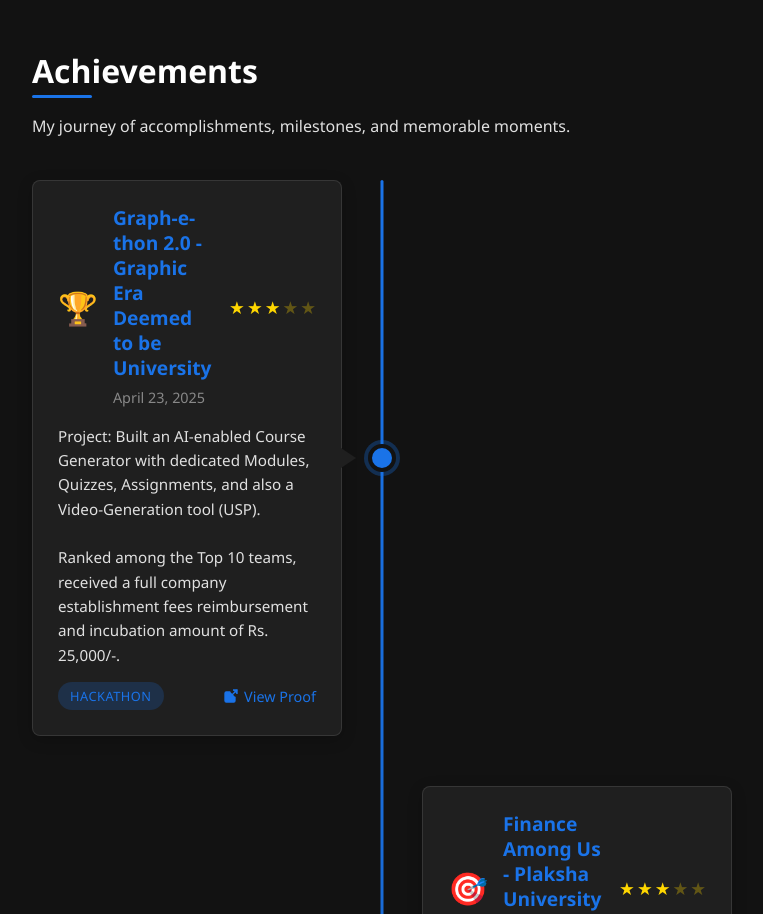
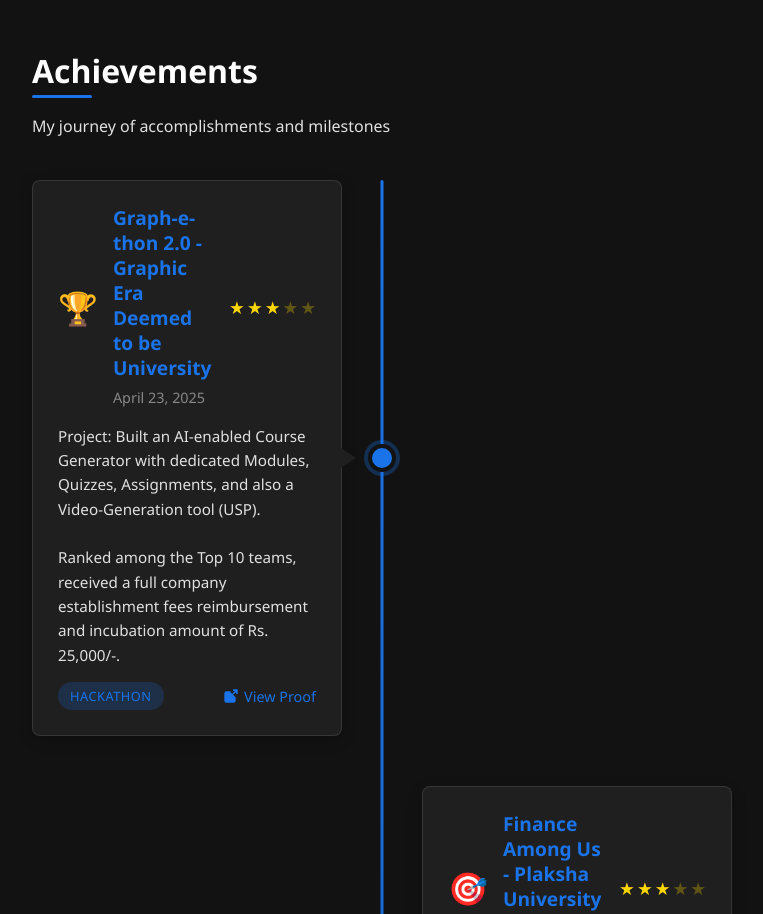
Before and after one commit to kaushalvyasofficial/portfolio, a plain HTML site: page index.html in a window 1280 px wide. Shown: the part 802-1716 px from the top of the page, without its empty margins (48-811 px from the left). Drawn offline with Linux system fonts and the light colour scheme; a web font is replaced by a local one.

Commit message:
Updated Achievements section of html

```diff
--- a/index.html
+++ b/index.html
@@ -51,7 +51,7 @@
 
             <section id="achievements" class="section">
     <h2>Achievements</h2>
-    <p>My journey of accomplishments, milestones, and memorable moments.</p>
+    <p>My journey of accomplishments and milestones</p>
 
     <!-- This is the container that your JavaScript looks for -->
     <div id="achievements-container">
```
